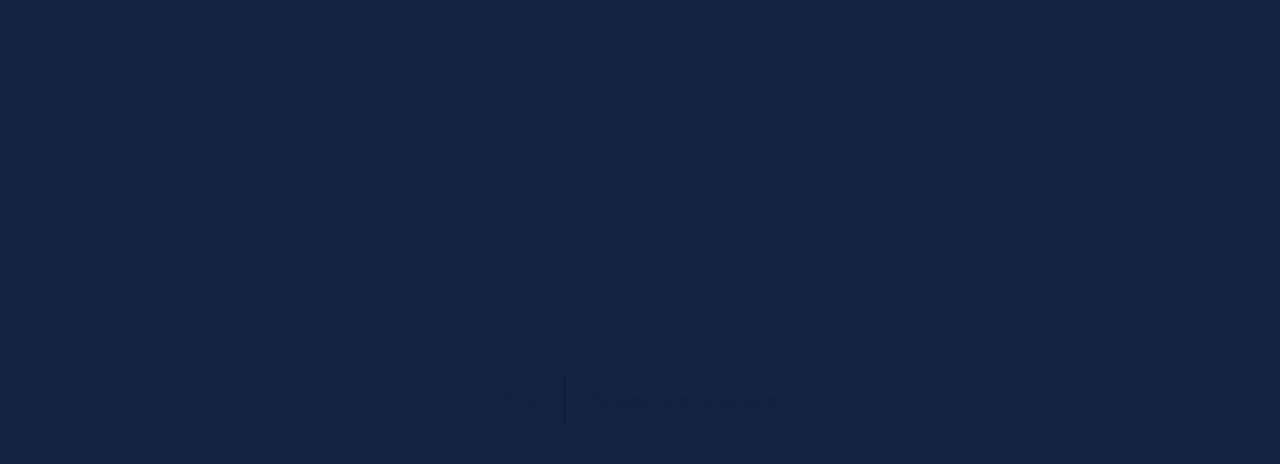
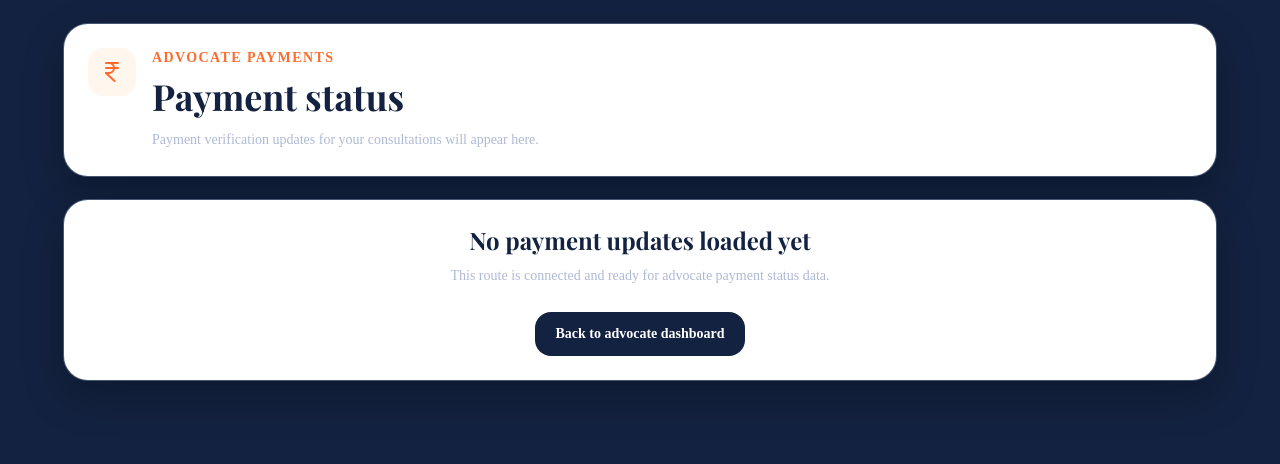
Before and after one commit to priestly-ops/Nayam, a Next.js app in the folder nyaaymitr/: page /advocate/payments in a window 1280 px wide. Before the commit this address had no page. Shown: the top 464 px of the page. Built offline with nearby package versions, Linux system fonts and the light colour scheme; a web font is replaced by a local one.

Commit message:
Add advocate payments route

```diff
--- /dev/null
+++ b/nyaaymitr/app/(dashboard)/advocate/payments/page.tsx
@@ -0,0 +1,35 @@
+import Link from 'next/link';
+import { IndianRupee } from 'lucide-react';
+
+export default function AdvocatePaymentsPage() {
+  return (
+    <main className="min-h-screen bg-nyaay-surface px-5 py-6 text-nyaay-navy md:px-10">
+      <section className="mx-auto max-w-6xl space-y-6">
+        <header className="rounded-3xl bg-white p-6 shadow-card ring-1 ring-nyaay-border/70">
+          <div className="flex items-start gap-4">
+            <div className="flex h-12 w-12 items-center justify-center rounded-2xl bg-orange-50 text-nyaay-saffron">
+              <IndianRupee className="h-6 w-6" />
+            </div>
+            <div>
+              <p className="text-sm font-semibold uppercase tracking-widest text-nyaay-saffron">Advocate Payments</p>
+              <h1 className="mt-2 font-display text-4xl font-bold">Payment status</h1>
+              <p className="mt-3 max-w-2xl text-sm leading-6 text-nyaay-muted">
+                Payment verification updates for your consultations will appear here.
+              </p>
+            </div>
+          </div>
+        </header>
+
+        <section className="rounded-3xl bg-white p-6 text-center shadow-card ring-1 ring-nyaay-border/70">
+          <h2 className="font-display text-2xl font-bold">No payment updates loaded yet</h2>
+          <p className="mx-auto mt-2 max-w-xl text-sm leading-6 text-nyaay-muted">
+            This route is connected and ready for advocate payment status data.
+          </p>
+          <Link href="/advocate/dashboard" className="mt-6 inline-flex rounded-2xl bg-nyaay-navy px-5 py-3 text-sm font-bold text-white">
+            Back to advocate dashboard
+          </Link>
+        </section>
+      </section>
+    </main>
+  );
+}
```
